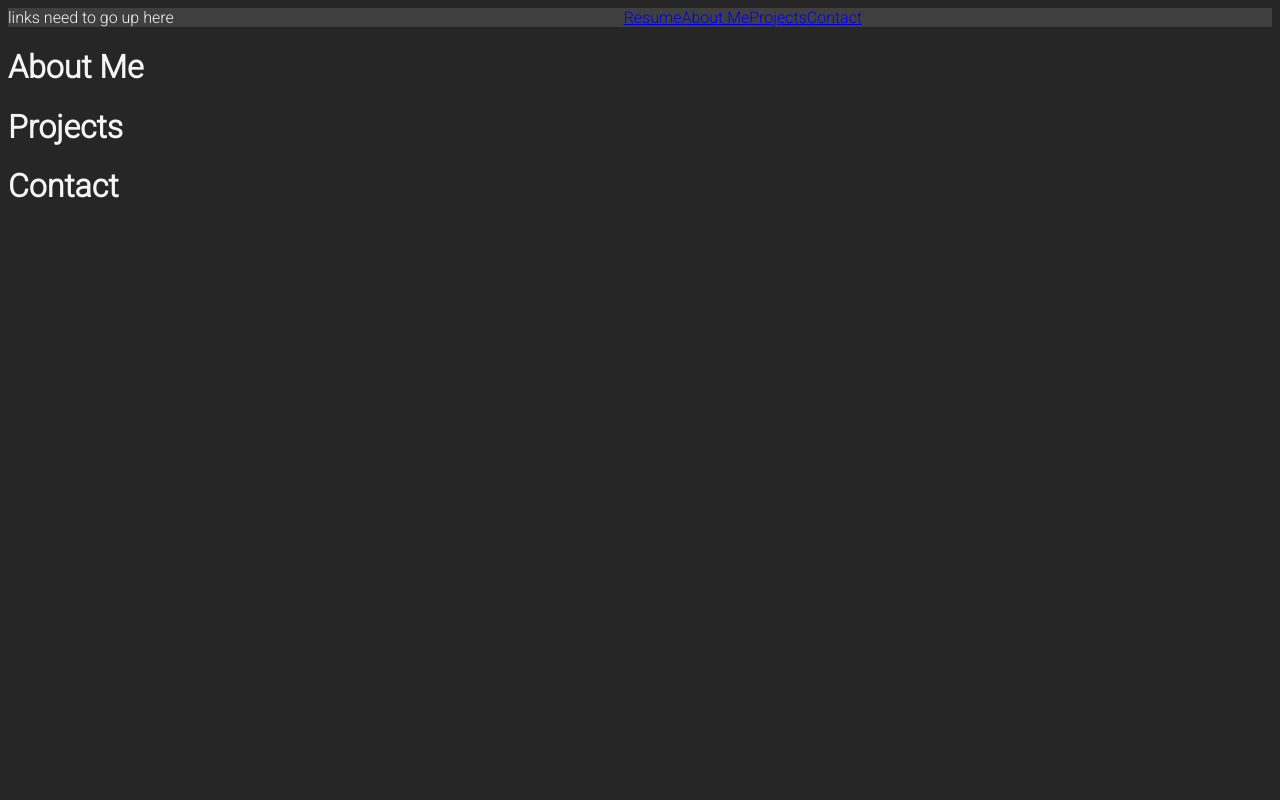
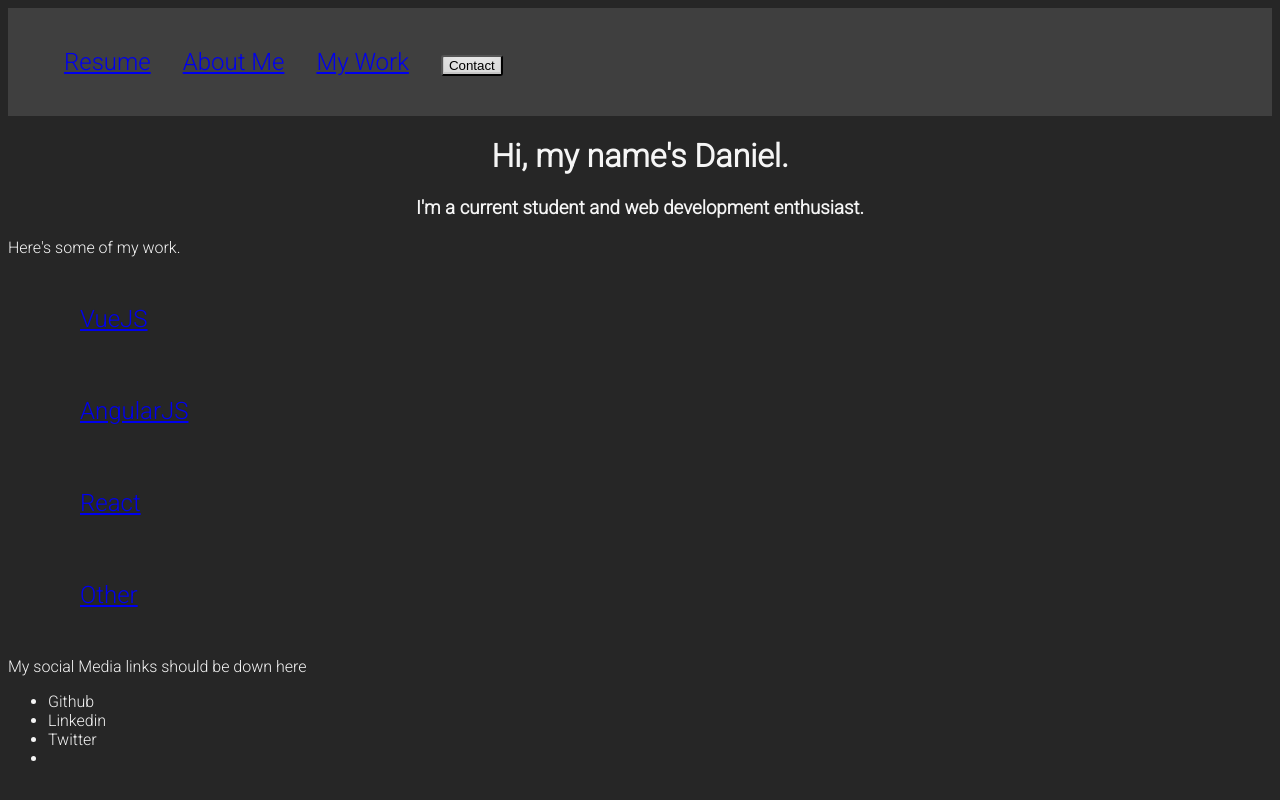
Before and after one commit to DanielW27/DanielW27.github.io, a plain HTML site: page index.html in a window 1280 px wide. Drawn offline with nearby package versions, Linux system fonts and the light colour scheme.

Commit message:
changed format

```diff
--- a/index.html
+++ b/index.html
@@ -6,25 +6,39 @@
     <script src="https://maxcdn.bootstrapcdn.com/bootstrap/3.3.7/js/bootstrap.min.js"></script>
   </head>
   <body>
-    <header>links need to go up here
-      <ul>
+    <header>
+      <ul class="links">
         <li><a href="assests/resume.pdf">Resume</a></li>
         <li><a href="#about">About Me</a></li>
-        <li><a href="#projectss">Projects</a></li>
-        <li><a href="#contact">Contact</a></li>
+        <li><a href="#projects">My Work</a></li>
+        <li><button class="btn sec">Contact</button></li>
       </ul>
     </header>
     <div class="main-container">
-      <div id="about">
-        <h1>About Me</h1>
+      <div id="about" class="section">
+        <h1>Hi, my name's Daniel.</h1>
+        <h3>I'm a current student and web development enthusiast.</h3>
+        <p></p>
       </div>
-      <div id="projects">
-        <h1>Projects</h1>
-      </div>
-      <div id="contact">
-        <h1>Contact</h1>
+      <div id="projects" class="section">
+        <p>Here's some of my work.</p>
+        <ul>
+          <li><a href="#0">VueJS</a></li>
+          <li><a href="#0">AngularJS</a></li>
+          <li><a href="#0">React</a></li>
+          <li><a href="#0">Other</a></li>
+        </ul>
       </div>
     </div>
+    <footer>
+      My social Media links should be down here
+      <ul>
+        <li>Github</li>
+        <li>Linkedin</li>
+        <li>Twitter</li>
+        <li></li>
+      </ul>
+    </footer>
 
   </body>
 </html>
--- a/styles/main.css
+++ b/styles/main.css
@@ -31,6 +31,23 @@ Light grey: #dcdcdc
 
 */
 }
+.btn {
+  text-align: center;
+  border-radius: 3px;
+  box-shadow: inset 0 -1px 0 1px rgba(0, 0, 0, 0.1), inset 0 -10px 20px rgba(0, 0, 0, 0.1);
+  cursor: pointer;
+}
+.sec:hover {
+  background: #f5f5f5;
+}
+
+.links{
+  font-size: 1.5rem;
+  display: flex;
+  list-style-type: none;
+  flex-wrap: nowrap;
+  justify-content: space-evenly;
+}
 
 header {
   background-color: #3f3f3f;
@@ -38,9 +55,16 @@ header {
   align-items: center;
 
 }
-header ul {
-  display: flex;
-  list-style-type: none;
-  flex-wrap: nowrap;
-  margin: auto;
+header ul li{
+  padding: 1rem;
 }
+ #projects li{
+   display: block;
+   margin: auto;
+   padding: 2rem;
+   font-size: 1.5rem;
+ }
+#about{
+  text-align: center;
+
+}
```
